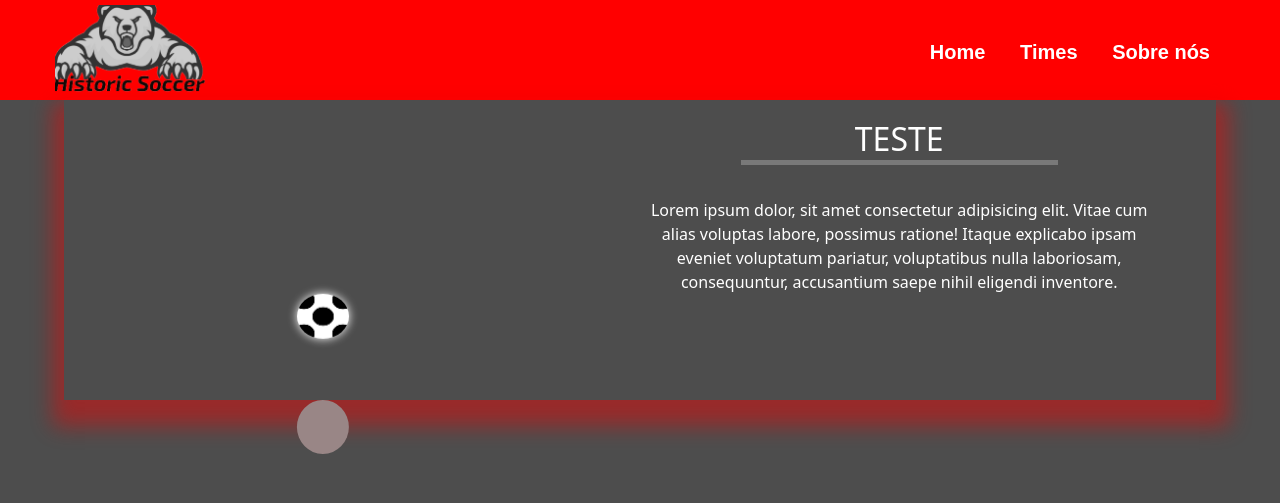
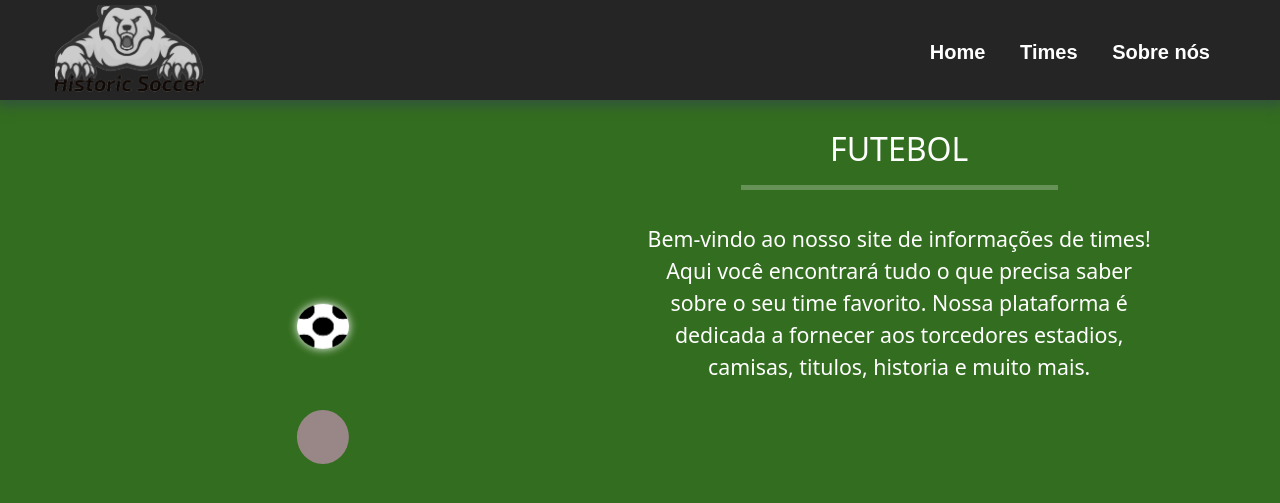
Before and after one commit to Matheuss06/Historia_dos_Times, a PHP site: page / in a window 1280 px wide. Shown: the top 503 px of the page. Run offline with PHP 8.4, Linux system fonts and the light colour scheme.

Commit message:
Ajustando cores

```diff
--- a/css/estilo.css
+++ b/css/estilo.css
@@ -1,13 +1,11 @@
 /* GERAL */
 .container1{
-  background-color: #4d4d4d;
   width: 90%;
-  margin: 0 auto;
-  box-shadow: 1px 14px 20px 12px rgba(230,7,7,0.49);
+  margin: 10px auto;
 }
 
 .fundo{
-  background-color: #4d4d4d;
+  background-color: #336D1F;
 }
 
 a{
@@ -20,7 +18,7 @@ a:hover{
 
 .linha{
   height: 5px;
-  background-color:  #ffffff;
+  background-color:  white;
   border: none;
   width: 50%;
   position: relative;
@@ -37,10 +35,14 @@ a:hover{
 }
 
 .title{
-  color: #FFFFFF;
+  color: white;
   margin: 20px 0;
 }
 
+#titulo_home{
+  display: flex;
+  flex-direction: column  ;
+}
 /* FIM GERAL */
 
 /* TOPO - HEADER */
@@ -48,8 +50,9 @@ a:hover{
 header{
     display: flex;
     justify-content: space-between;
-    background-color: #ff0000;
+    background-color: #252525;
     padding: 5px;
+    box-shadow: 0px 2px 12px 4px rgba(50,84,60,1);
 }
 
 .logo{
@@ -180,6 +183,7 @@ header{
   }
 /* FIM EFEITO BOLA PINGANDO */
 
+.container_ball
 
 
   #times{
@@ -191,7 +195,7 @@ header{
     justify-content: center;
     border-radius: 50%;
     background-color: #666666;
-    border: #CC0D0D 4px solid;
+    border: #1aff00 4px solid;
     width: 200px;
     height: 200px;
 }
--- a/index.php
+++ b/index.php
@@ -13,6 +13,8 @@
 <!-- Header da página -->
 <?php include 'header.html'; ?>
 
+<!-- <img src="images/Banner_info.png" alt="" style="width: 100%; margin-top: 10px;"> -->
+
 <!-- Container da página -->
 <div class="container1">
 
@@ -24,16 +26,18 @@
 
         <article class="w55">
 
-            <span class="text-center">
-                <h2 class="title">TESTE</h2>
+            <span id="titulo_home" class="text-center">
+                <h2 class="title">FUTEBOL</h2>
                 <hr class="linha">
             </span>
 
             <span class="d-flex justify-content-center text-center" style="margin-top: 15px;">
-                <p style="color: white; width: 80%;">Lorem ipsum dolor, sit amet consectetur adipisicing elit. Vitae cum alias voluptas labore, possimus ratione! Itaque explicabo ipsam eveniet voluptatum pariatur, voluptatibus nulla laboriosam, consequuntur, accusantium saepe nihil eligendi inventore.</p>
+                <p style="width: 80%; color: white; font-size: 16pt;">Bem-vindo ao nosso site de informações de times! Aqui você encontrará tudo o que precisa saber sobre o seu time favorito. Nossa plataforma é dedicada a fornecer aos torcedores estadios, camisas, titulos, historia e muito mais.</p>
             </span>
         </article>
     </section>
+
+
 
 </div>
 
```
Also changed, not shown: images/Banner_info.png (added).
